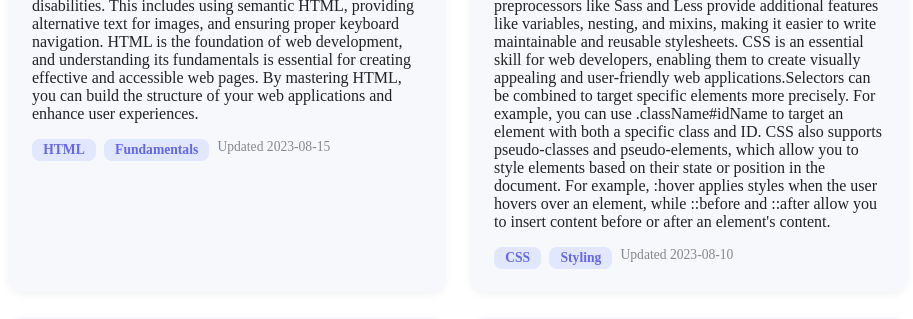
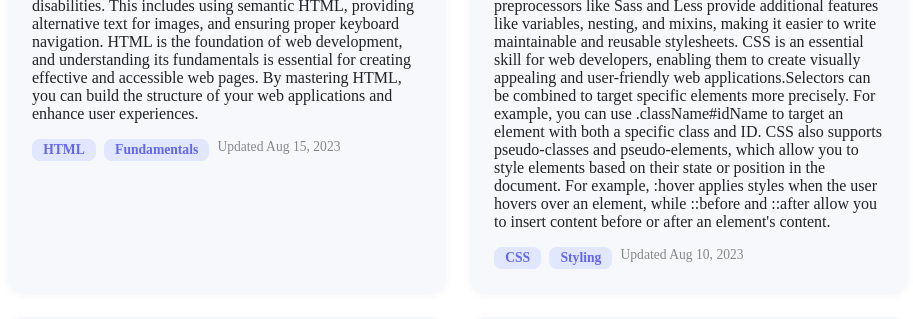
Before and after one commit to shahabuddinahmad888-png/Reactopedia, a React (Vite) app: page / in a window 1280 px wide. Shown: the part 1240-1559 px from the top of the page, without its empty margins (182-1095 px from the left). Built offline with nearby package versions, Linux system fonts and the light colour scheme; no server answers; sample sign-in values are in the browser's storage.

Commit message:
Format topic dates on home page

```diff
--- a/src/pages/Home.jsx
+++ b/src/pages/Home.jsx
@@ -8,6 +8,15 @@ import { Link } from 'react-router-dom';
 import { ThemeContext } from '../context/ThemeContext';
 import { UserContext } from '../context/userContext';
 import './Home.css';
+
+const formatArticleDate = (date) => {
+  const [year, month, day] = date.split('-').map(Number);
+  return new Intl.DateTimeFormat('en-US', {
+    month: 'short',
+    day: 'numeric',
+    year: 'numeric',
+  }).format(new Date(year, month - 1, day));
+};
 
 export default function Home() {
   const [loading, setLoading] = useState(false);
@@ -110,7 +119,7 @@ export default function Home() {
                           </span>
                         ))}
                         <span className="last-updated">
-                          Updated {article.lastEdited}
+                          Updated {formatArticleDate(article.lastEdited)}
                         </span>
                       </div>
                     </div>
```
